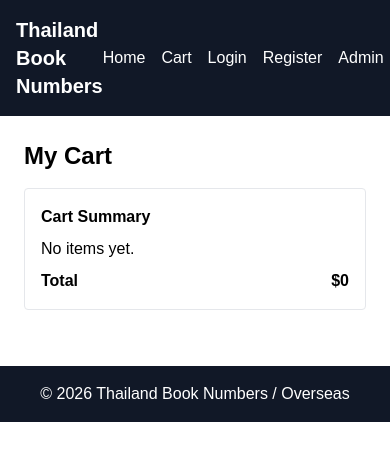
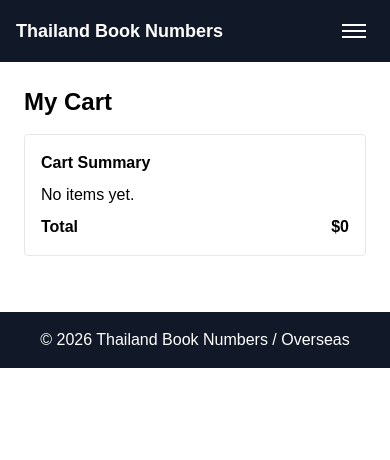
Before and after one commit to ziarawalpindipk-svg/thailand-book-numbers, a Next.js app in the folder frontend/: page /cart in a window 390 px wide. Shown: the top 460 px of the page. Built offline with nearby package versions, Linux system fonts and the light colour scheme.

Commit message:
Add files via upload

```diff
--- a/frontend/components/Header.js
+++ b/frontend/components/Header.js
@@ -1,22 +1,67 @@
+import { useState } from "react";
 import Link from "next/link";
 import InstallButton from "./InstallButton";
 
+const NAV_LINKS = [
+  { href: "/", label: "Home" },
+  { href: "/cart", label: "Cart" },
+  { href: "/login", label: "Login" },
+  { href: "/register", label: "Register" },
+  { href: "/admin", label: "Admin" },
+];
+
 export default function Header() {
+  const [menuOpen, setMenuOpen] = useState(false);
+
   return (
-    <header className="bg-gray-900 text-white p-4">
+    <header className="bg-gray-900 text-white p-4 relative">
       <div className="flex items-center justify-between max-w-6xl mx-auto">
-        <Link href="/">
-          <span className="text-xl font-bold cursor-pointer">Thailand Book Numbers</span>
+        <Link href="/" onClick={() => setMenuOpen(false)}>
+          <span className="text-lg sm:text-xl font-bold cursor-pointer">
+            Thailand Book Numbers
+          </span>
         </Link>
-        <nav className="space-x-4 flex items-center">
-          <Link href="/">Home</Link>
-          <Link href="/cart">Cart</Link>
-          <Link href="/login">Login</Link>
-          <Link href="/register">Register</Link>
-          <Link href="/admin">Admin</Link>
+
+        {/* Desktop nav - hidden on small screens */}
+        <nav className="hidden md:flex space-x-4 items-center">
+          {NAV_LINKS.map((link) => (
+            <Link key={link.href} href={link.href}>
+              {link.label}
+            </Link>
+          ))}
           <InstallButton />
         </nav>
+
+        {/* Hamburger button - only visible on small screens */}
+        <button
+          className="md:hidden p-2"
+          onClick={() => setMenuOpen(!menuOpen)}
+          aria-label="Toggle menu"
+        >
+          <span className="block w-6 h-0.5 bg-white mb-1"></span>
+          <span className="block w-6 h-0.5 bg-white mb-1"></span>
+          <span className="block w-6 h-0.5 bg-white"></span>
+        </button>
       </div>
+
+      {/* Mobile dropdown menu */}
+      {menuOpen && (
+        <nav className="md:hidden flex flex-col mt-3 space-y-3 max-w-6xl mx-auto px-1">
+          {NAV_LINKS.map((link) => (
+            <Link
+              key={link.href}
+              href={link.href}
+              onClick={() => setMenuOpen(false)}
+              className="border-b border-gray-700 pb-2"
+            >
+              {link.label}
+            </Link>
+          ))}
+          <div className="pb-2">
+            <InstallButton />
+          </div>
+        </nav>
+      )}
     </header>
   );
 }
--- a/frontend/pages/_app.js
+++ b/frontend/pages/_app.js
@@ -1,5 +1,6 @@
 import '../styles/globals.css'
 import { useEffect } from 'react'
+import Head from 'next/head'
 import { appWithTranslation } from 'next-i18next'
 import AdSlot from '../components/AdSlot'
 import { SOCIAL_BAR_AD } from '../config/ads'
@@ -15,6 +16,12 @@ function MyApp({ Component, pageProps }) {
 
   return (
     <>
+      <Head>
+        {/* This is the key fix for mobile layout issues: without it, phones
+            render the page at a fixed desktop width and then zoom/crop it,
+            which is why the header looked "cut off" on the right. */}
+        <meta name="viewport" content="width=device-width, initial-scale=1, maximum-scale=5" />
+      </Head>
       <Component {...pageProps} />
       {/* Loads once, site-wide - matches Adsterra's Social Bar behavior */}
       <AdSlot html={SOCIAL_BAR_AD} />
--- a/frontend/pages/admin/books.js
+++ b/frontend/pages/admin/books.js
@@ -53,7 +53,8 @@ export default function AdminBooks() {
             your database with the 999 book records.
           </p>
         ) : (
-          <table className="w-full border mt-4">
+          <div className="overflow-x-auto mt-4">
+          <table className="w-full border min-w-[500px]">
             <thead>
               <tr>
                 <th className="border p-2">Serial</th>
@@ -81,6 +82,7 @@ export default function AdminBooks() {
               ))}
             </tbody>
           </table>
+          </div>
         )}
       </main>
       <Footer />
--- a/frontend/pages/admin/offers.js
+++ b/frontend/pages/admin/offers.js
@@ -55,7 +55,8 @@ export default function AdminOffers() {
         ) : offers.length === 0 ? (
           <p className="mt-4">No offers submitted yet.</p>
         ) : (
-          <table className="w-full border mt-4">
+          <div className="overflow-x-auto mt-4">
+          <table className="w-full border min-w-[600px]">
             <thead>
               <tr>
                 <th className="border p-2">Offer ID</th>
@@ -90,6 +91,7 @@ export default function AdminOffers() {
               ))}
             </tbody>
           </table>
+          </div>
         )}
       </main>
       <Footer />
--- a/frontend/pages/admin/payments.js
+++ b/frontend/pages/admin/payments.js
@@ -7,7 +7,8 @@ export default function AdminPayments() {
       <Header />
       <main className="p-6">
         <h1 className="text-2xl font-bold">Manage Payments</h1>
-        <table className="w-full border mt-4">
+        <div className="overflow-x-auto mt-4">
+        <table className="w-full border min-w-[500px]">
           <thead>
             <tr>
               <th className="border p-2">Offer ID</th>
@@ -25,6 +26,7 @@ export default function AdminPayments() {
             </tr>
           </tbody>
         </table>
+        </div>
       </main>
       <Footer />
     </div>
--- a/frontend/pages/admin/users.js
+++ b/frontend/pages/admin/users.js
@@ -7,7 +7,8 @@ export default function AdminUsers() {
       <Header />
       <main className="p-6">
         <h1 className="text-2xl font-bold">Manage Users</h1>
-        <table className="w-full border mt-4">
+        <div className="overflow-x-auto mt-4">
+        <table className="w-full border min-w-[500px]">
           <thead>
             <tr>
               <th className="border p-2">Name</th>
@@ -25,6 +26,7 @@ export default function AdminUsers() {
             </tr>
           </tbody>
         </table>
+        </div>
       </main>
       <Footer />
     </div>
--- a/frontend/pages/index.js
+++ b/frontend/pages/index.js
@@ -12,8 +12,8 @@ export default function Home() {
       <Header />
       <main className="p-6 max-w-6xl mx-auto">
         <section className="text-center mb-8">
-          <h1 className="text-3xl font-bold">Discover 999 Unique Thai Books</h1>
-          <p>Make Your Offer & Own a Piece of Thai Literature</p>
+          <h1 className="text-2xl sm:text-3xl font-bold">Discover 999 Unique Thai Books</h1>
+          <p className="text-sm sm:text-base mt-1">Make Your Offer & Own a Piece of Thai Literature</p>
         </section>
 
         <AdSlot html={HOME_BANNER_AD} className="flex justify-center mb-6" />
```
